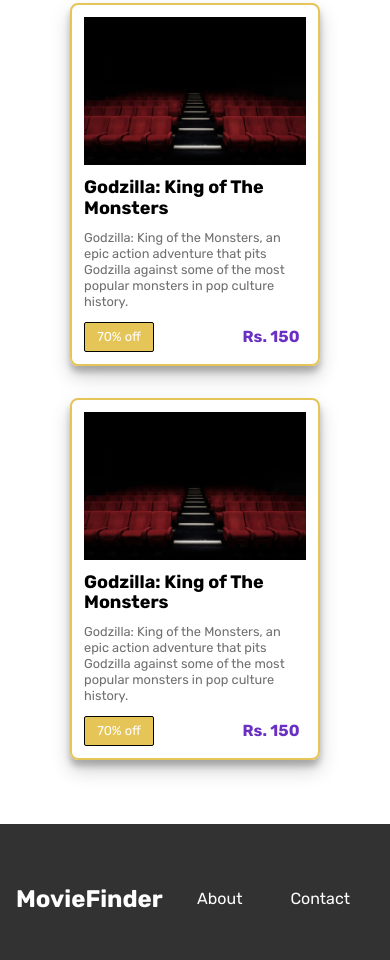
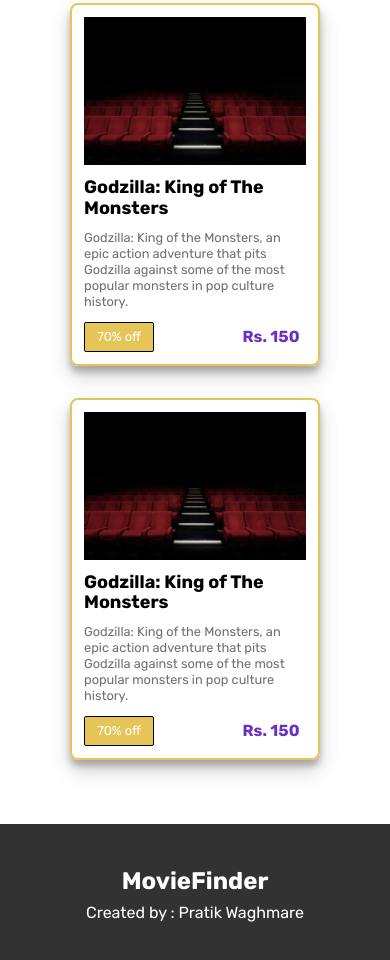
Before and after one commit to pratik-waghmare/Assignments, a plain HTML site: page Assignment-4/landing-page.html in a window 390 px wide. Shown: the part 1747-2707 px from the top of the page. Drawn offline with Linux system fonts and the light colour scheme.

Commit message:
update: Added footer

```diff
--- a/Assignment-4/landing-page.html
+++ b/Assignment-4/landing-page.html
@@ -17,6 +17,7 @@
       <div class="logo">
         <h2>MovieFinder</h2>
       </div>
+
       <ul>
         <li><a href="#">About</a></li>
         <li><a href="#">Contact</a></li>
@@ -79,10 +80,10 @@
         <h2>MovieFinder</h2>
       </div>
       <div class="right">
-        <ul>
-          <li><a href="#">About</a></li>
-          <li><a href="#">Contact</a></li>
-        </ul>
+        <p>
+          Created by :
+          <a href="https://www.pratikwaghmare.space">Pratik Waghmare</a>
+        </p>
       </div>
     </footer>
   </body>
--- a/Assignment-4/style.css
+++ b/Assignment-4/style.css
@@ -184,15 +184,19 @@
   flex: 1;
 }
 
-footer .right ul {
+footer .right {
   display: flex;
   justify-content: center;
   align-items: center;
 }
 
-footer .right ul a {
+footer .right {
   display: inline-block;
   padding: 0.5em 1.5em;
+  color: #fff;
+}
+
+footer .right a {
   color: #fff;
 }
 
@@ -204,4 +208,12 @@
   nav ul {
     display: none;
   }
+
+  footer .left {
+    flex: 0;
+  }
+
+  footer {
+    flex-direction: column;
+  }
 }
```
